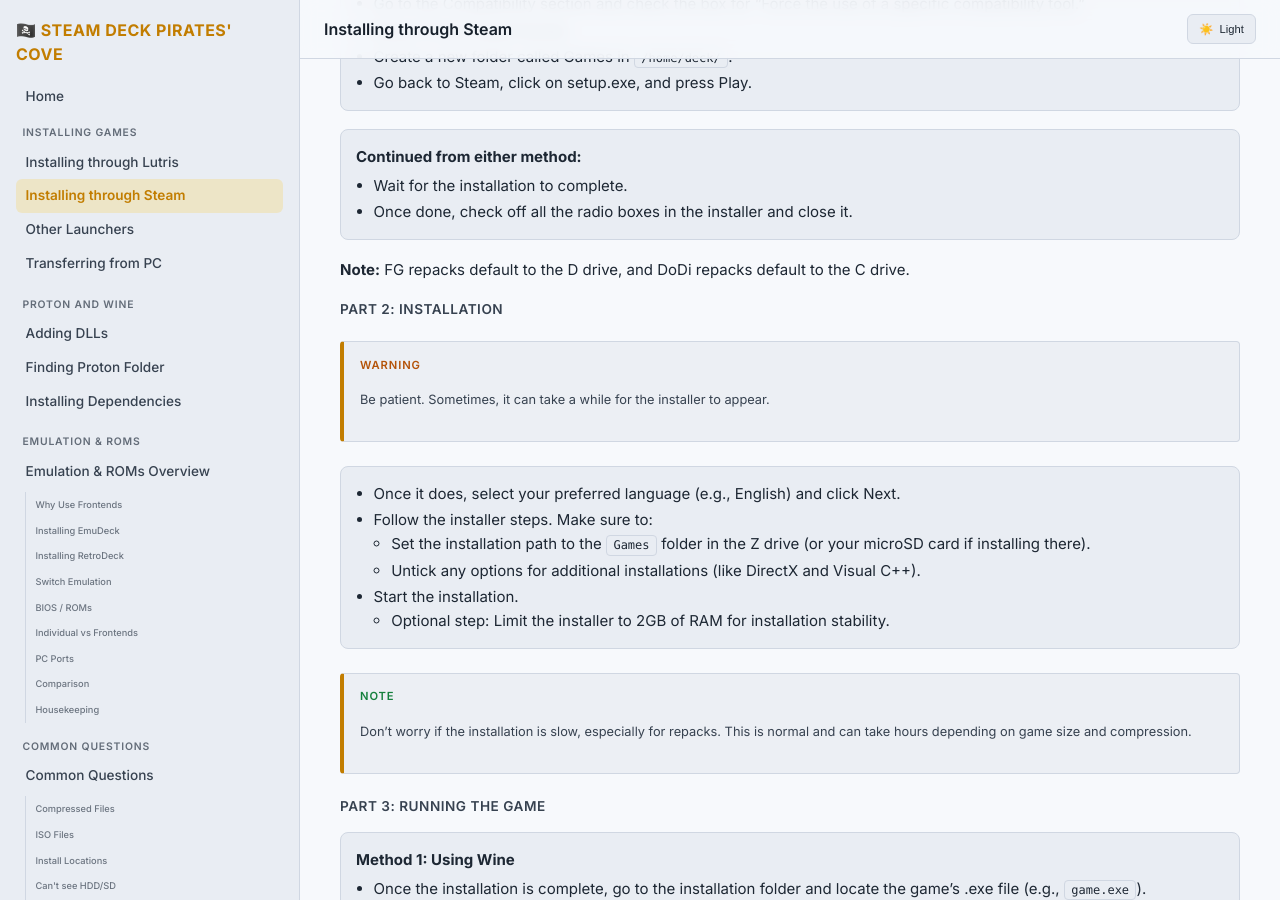
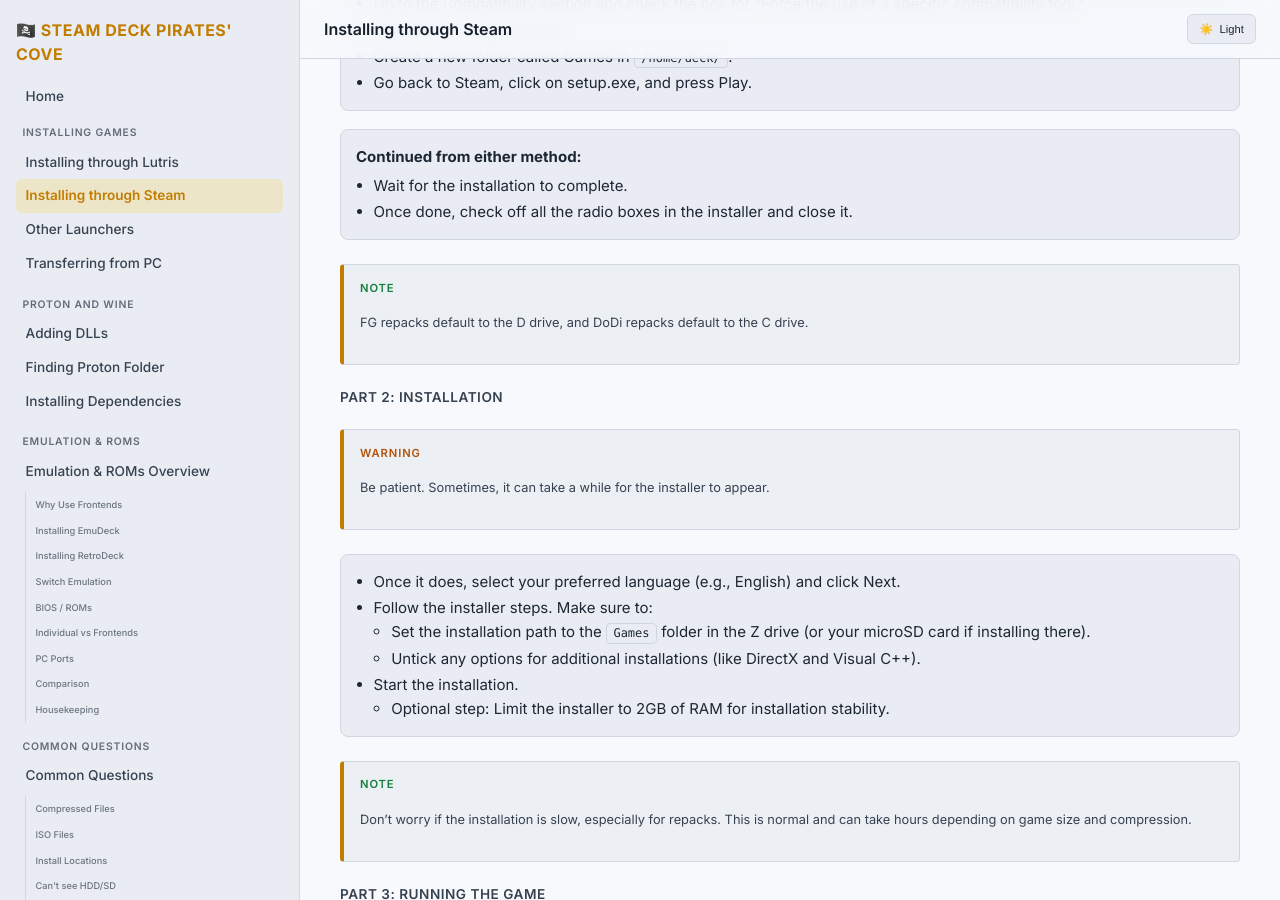
Before and after one commit to livinin82/steam-deck-pirates, a Jekyll site: the page built from _docs/installing-through-steam.md, in a window 1280 px wide and 900 px high, scrolled down 753 px. Built offline with Jekyll 4.4.1, drawn with Linux system fonts in a browser that asks for light colours.

```diff
--- a/_docs/installing-through-steam.md
+++ b/_docs/installing-through-steam.md
@@ -46,7 +46,8 @@ If your game is already in a preinstalled state, skip to **Part 3**.
 </ul>
 </div>
 
-**Note:** FG repacks default to the D drive, and DoDi repacks default to the C drive.
+> [!NOTE]
+> FG repacks default to the D drive, and DoDi repacks default to the C drive.
 
 #### Part 2: Installation
 
```
